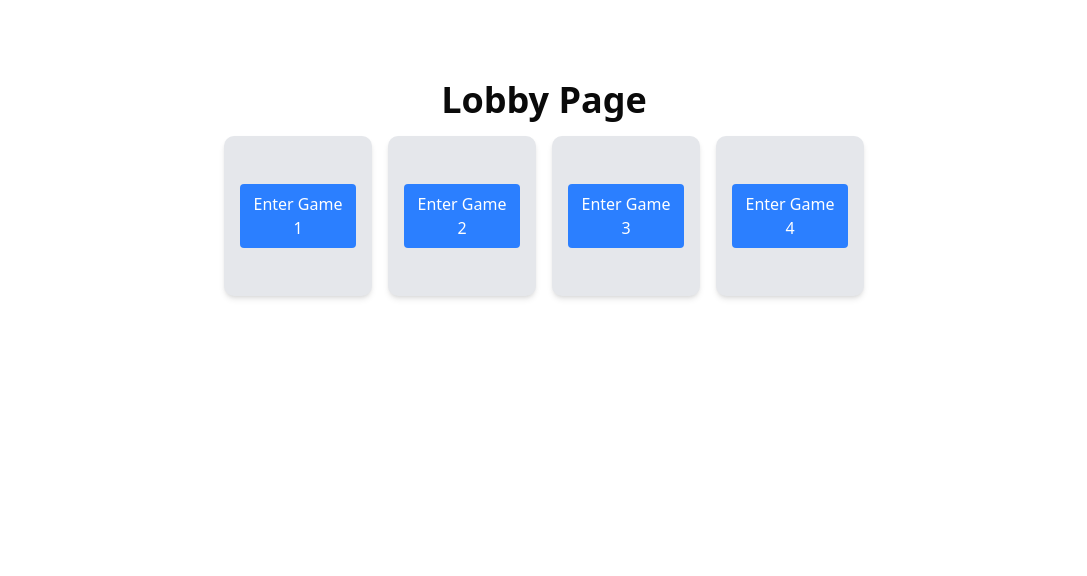
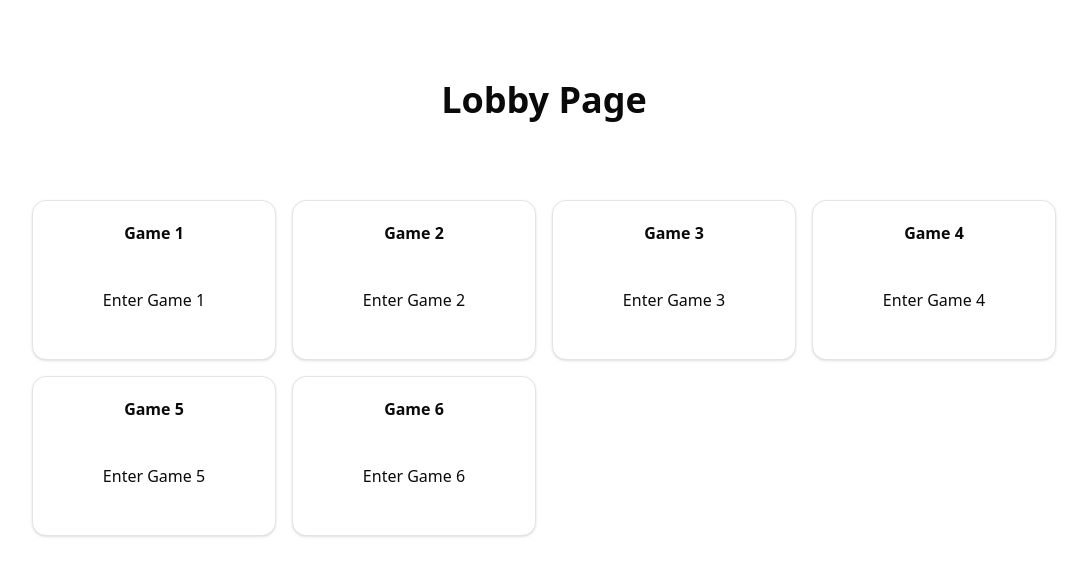
Before and after one commit to tigerbook73/mj-next, a Next.js app: page /lobby in a window 1280 px wide. Shown: the top 576 px of the page, without its empty margins (96-1183 px from the left). Built offline with nearby package versions, Linux system fonts and the light colour scheme.

Commit message:
feat: refactor LobbyPage component layout and improve game card structure

```diff
--- a/src/app/lobby/page.tsx
+++ b/src/app/lobby/page.tsx
@@ -1,27 +1,33 @@
 import Link from "next/link";
+import {
+  Card,
+  CardHeader,
+  CardTitle,
+  CardContent,
+  CardFooter,
+} from "@/components/ui/card";
 
-export default function SignUp() {
+export default function LobbyPage() {
+  const games = [1, 2, 3, 4, 5, 6];
+
   return (
-    <>
-      <div className="min-h-screen w-screen items-center justify-items-center gap-16 p-8 pb-20 sm:p-20">
-        <h1 className="mb-4 text-center text-4xl font-bold">Lobby Page</h1>
-        <div className="w-160 mb-4 flex flex-row items-center justify-between gap-4">
-          {/* create 4 links using for loop */}
-          {Array.from({ length: 4 }, (_, i) => (
-            <div
-              key={i}
-              className="flex h-40 w-40 flex-row items-center justify-between rounded-lg bg-gray-200 p-4 text-center shadow-md"
-            >
-              <Link
-                href={`/game`}
-                className="rounded bg-blue-500 p-2 text-white hover:bg-blue-600"
-              >
-                Enter Game {i + 1}
-              </Link>
-            </div>
-          ))}
-        </div>
+    <div className="flex min-h-screen w-screen flex-col items-center gap-16 p-8 sm:p-20">
+      <h1 className="mb-4 text-center text-4xl font-bold">Lobby Page</h1>
+
+      <div className="grid w-full max-w-[1024px] grid-cols-[repeat(auto-fit,minmax(200px,1fr))] gap-4">
+        {games.map((i) => (
+          <Link key={i} href="/game">
+            <Card className="flex min-h-40 flex-col transition-shadow hover:shadow-lg">
+              <CardHeader className="flex items-center justify-center text-center">
+                <CardTitle>Game {i}</CardTitle>
+              </CardHeader>
+              <CardContent className="flex flex-grow items-center justify-center text-center">
+                Enter Game {i}
+              </CardContent>
+            </Card>
+          </Link>
+        ))}
       </div>
-    </>
+    </div>
   );
 }
--- a/src/app/page.tsx
+++ b/src/app/page.tsx
@@ -56,7 +56,7 @@ export default function SignIn() {
     reValidateMode: "onBlur", // Re-validate on blur after first validation
     defaultValues: {
       email: process.env.NODE_ENV === "development" ? "dev@example.com" : "",
-      password: process.env.NODE_ENV === "development" ? "dev123" : "",
+      password: process.env.NODE_ENV === "development" ? "password123" : "",
     },
   });
 
```
